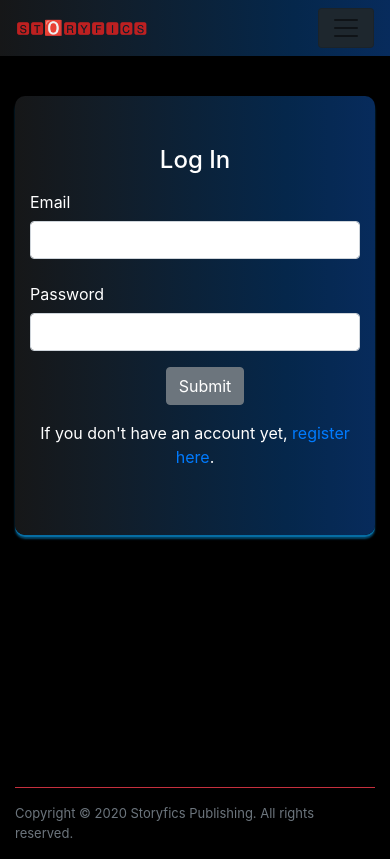
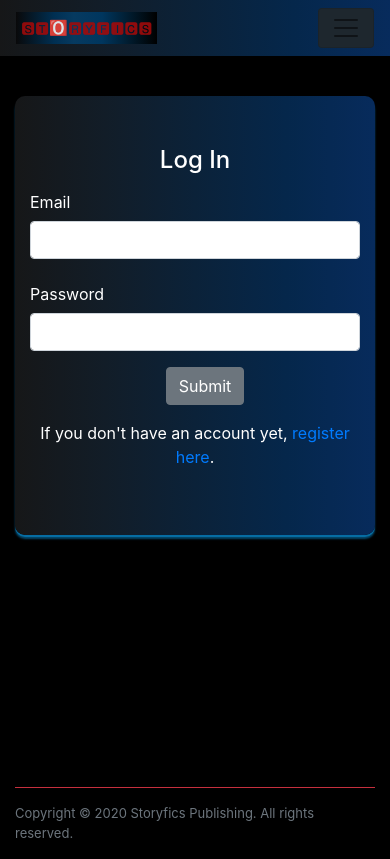
Before and after one commit to erlinh/VisualNovel, a React (Create React App) app in the folder client/: page /login in a window 390 px wide. Built offline with nearby package versions, Linux system fonts and the light colour scheme; no server answers.

Commit message:
color on app logo

```diff
--- a/client/src/components/NavBar/NavBar.js
+++ b/client/src/components/NavBar/NavBar.js
@@ -41,7 +41,7 @@ const NavBar = (props) => {
   return (
     <div>
       <Navbar className="fixed-top navbar__top" light expand="md">
-        <Link className="navbar-brand navbar__logo navlogo__mob " to="/">🆂🆃🅾🆁🆈🅵🅸🅲🆂</Link>
+        <Link className="navbar-brand navbar__logo" to="/">🆂🆃🅾🆁🆈🅵🅸🅲🆂</Link>
         <NavbarToggler style={{backgroundColor:'#1e272e'}} onClick={toggle} />
         <Collapse isOpen={isOpen} navbar>
           <Nav className="ml-auto" navbar>
--- a/client/src/components/NavBar/Navbar.css
+++ b/client/src/components/NavBar/Navbar.css
@@ -2,15 +2,19 @@
     background-image: linear-gradient(to left, #072b5c, #05274b, #0b2239, #121d28, #161718);
 }
 .navbar__logo{
-    padding-left: 20px;
-    color: rgba(198, 33, 33, 0.954) !important;
+    margin-left: 40px;
+    padding: 10px;
+    background: rgb(2,0,36);
+    background: rgb(2,0,36);
+    background: linear-gradient(90deg, rgba(2,0,36,0.5942752100840336) 0%, rgba(9,9,10,1) 0%, rgba(0,47,82,1) 27%, rgba(6,58,96,1) 41%, rgba(0,54,94,1) 61%, rgba(1,31,52,1) 78%, rgba(0,0,0,1) 100%, rgba(9,53,82,1) 100%, rgba(9,75,121,1) 100%);
+    color: rgba(162, 10, 10, 0.886) !important;
 
 }
 
 @media only screen and (max-width:450px) {
     .navbar__logo{
-        padding-left: 0px;
-        object-fit: contain;
+        margin-left: 0;
+        padding: 5px;
         font-size: 15px !important;
     }
 
```
